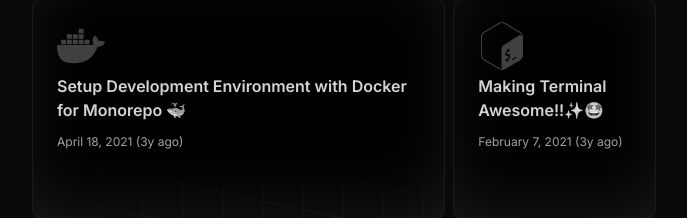
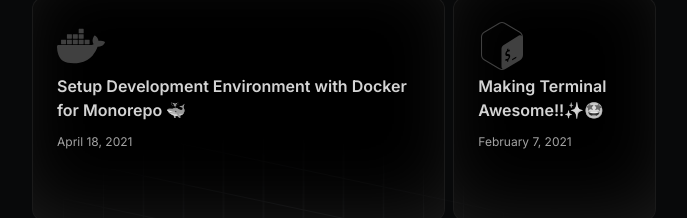
Before and after one commit to tejastn10/nimbus, a Next.js app: page /blog in a window 1280 px wide. Shown: the part 301-519 px from the top of the page, without its empty margins (296-983 px from the left). Built offline with nearby package versions, Linux system fonts and the light colour scheme.

Commit message:
feat: update blog page to format date with optional parameter for improved display

```diff
--- a/src/app/blog/page.tsx
+++ b/src/app/blog/page.tsx
@@ -33,7 +33,7 @@ const BlogPage = async (): Promise<JSX.Element> => {
 					? "col-span-3 lg:col-span-2 grayscale hover:grayscale-0"
 					: "col-span-3 lg:col-span-1 grayscale hover:grayscale-0",
 			Icon: getLanguageIcon(post.metadata.about),
-			description: formatDate(post.metadata.publishedAt),
+			description: formatDate(post.metadata.publishedAt, true),
 			href: `/blog/${post.slug}`,
 			cta: "Read More",
 		}))
```
